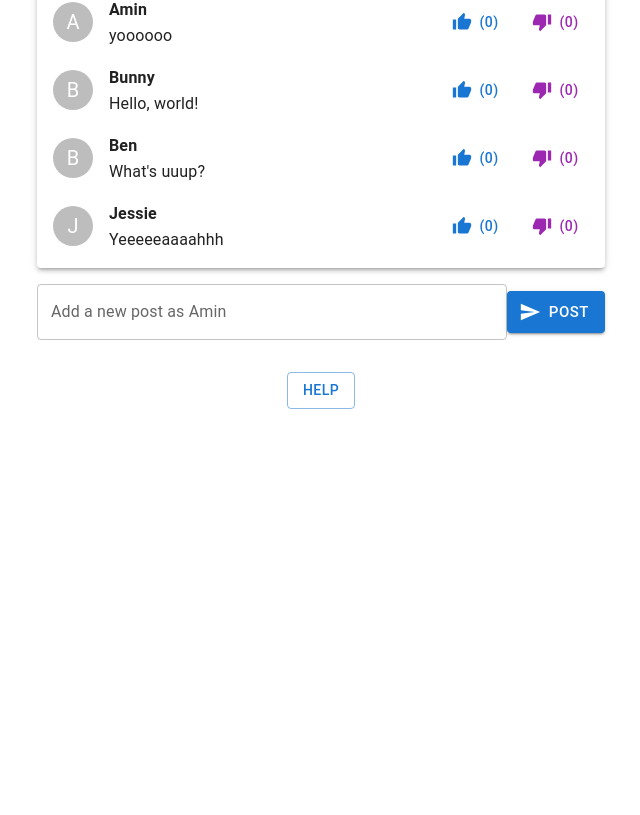
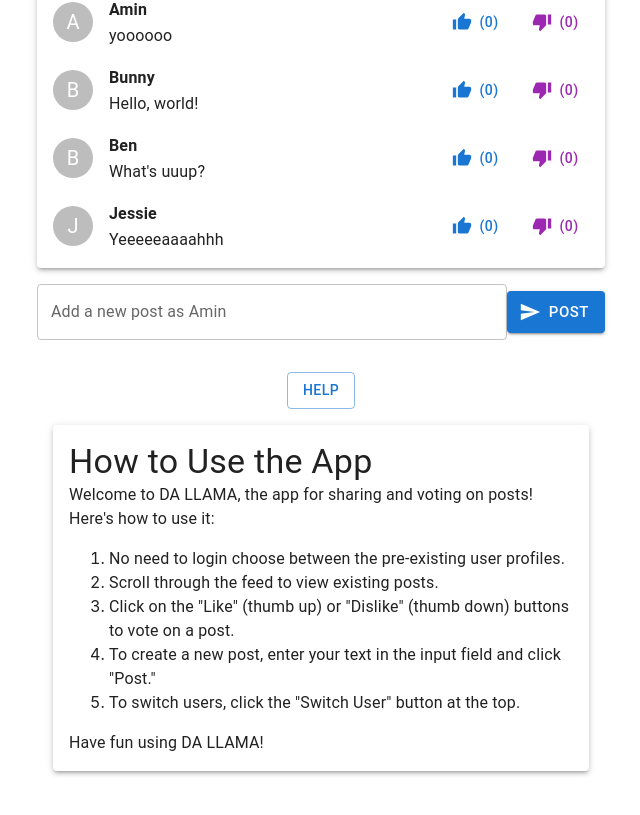
Before and after one commit to sewy7/swe632version5, a React (Create React App) app: page /help in a window 1280 px wide. Shown: the part 207-1022 px from the top of the page, without its empty margins (319-959 px from the left). Before the commit the page ends 800 px from the top, so only its background shows below. Built offline with nearby package versions, Linux system fonts and the light colour scheme.

Commit message:
added the help message

```diff
--- a/package.json
+++ b/package.json
@@ -18,6 +18,7 @@
     "@types/react-dom": "^18.2.7",
     "react": "^18.2.0",
     "react-dom": "^18.2.0",
+    "react-router-dom": "^6.16.0",
     "react-scripts": "5.0.1",
     "styled-components": "^5.3.11",
     "typescript": "^4.9.5",
--- a/src/App.tsx
+++ b/src/App.tsx
@@ -6,6 +6,8 @@ import { Send, ThumbUp, ThumbDown } from "@mui/icons-material";
 import jsonData from "./data.json";
 import UserChangedNotification from "./Components/UserChangedNotification";
 import { Post, User } from "./Components/MessageContext";
+import { BrowserRouter as Router, Route, Link, Routes } from "react-router-dom";
+import Help from "./Components/Help";
 
 function App() {
   const [users, setUsers] = useState<User[]>(jsonData.users);
@@ -184,10 +186,15 @@ function App() {
         </Box>
       </Box>
       <Box mt={4} display="flex" justifyContent="center">
-      <Button variant="outlined" color="primary">
-        Help
-      </Button>
-    </Box>
+        <Link to="/Help">
+          <Button variant="outlined" color="primary">
+            Help
+          </Button>
+        </Link>
+      </Box>
+      <Routes>
+        <Route path="/help" Component={Help} />
+      </Routes>
     </Container>
   );
 }
--- /dev/null
+++ b/src/Components/Help.tsx
@@ -0,0 +1,48 @@
+// Help.tsx
+import React from 'react';
+import { Container, Typography, Paper } from '@mui/material';
+
+const Help: React.FC = () => {
+  return (
+    <Container maxWidth="sm" style={{ minHeight: '100vh', padding: '16px' }}>
+      <Paper elevation={3} style={{ padding: '16px' }}>
+        <Typography variant="h4">How to Use the App</Typography>
+        <Typography variant="body1">
+          Welcome to DA LLAMA, the app for sharing and voting on posts! Here's how to use it:
+        </Typography>
+        <ol>
+          <li>
+            <Typography variant="body1">
+              No need to login choose between the pre-existing user profiles.
+            </Typography>
+          </li>
+          <li>
+            <Typography variant="body1">
+              Scroll through the feed to view existing posts.
+            </Typography>
+          </li>
+          <li>
+            <Typography variant="body1">
+              Click on the "Like" (thumb up) or "Dislike" (thumb down) buttons to vote on a post.
+            </Typography>
+          </li>
+          <li>
+            <Typography variant="body1">
+              To create a new post, enter your text in the input field and click "Post."
+            </Typography>
+          </li>
+          <li>
+            <Typography variant="body1">
+              To switch users, click the "Switch User" button at the top.
+            </Typography>
+          </li>
+        </ol>
+        <Typography variant="body1">
+          Have fun using DA LLAMA!
+        </Typography>
+      </Paper>
+    </Container>
+  );
+};
+
+export default Help;
--- a/src/index.tsx
+++ b/src/index.tsx
@@ -3,17 +3,17 @@ import ReactDOM from 'react-dom/client';
 import './index.css';
 import App from './App';
 import reportWebVitals from './reportWebVitals';
+import { BrowserRouter as Router } from 'react-router-dom'; // Import BrowserRouter
 
 const root = ReactDOM.createRoot(
   document.getElementById('root') as HTMLElement
 );
 root.render(
-  <React.StrictMode>
-    <App />
-  </React.StrictMode>
+  <Router> {/* Wrap your App component with BrowserRouter */}
+    <React.StrictMode>
+      <App />
+    </React.StrictMode>
+  </Router>
 );
 
-// If you want to start measuring performance in your app, pass a function
-// to log results (for example: reportWebVitals(console.log))
-// or send to an analytics endpoint. Learn more: https://bit.ly/CRA-vitals
 reportWebVitals();
```
Also changed, not shown: 1 other file (tests, documents, lock files or other folders).
